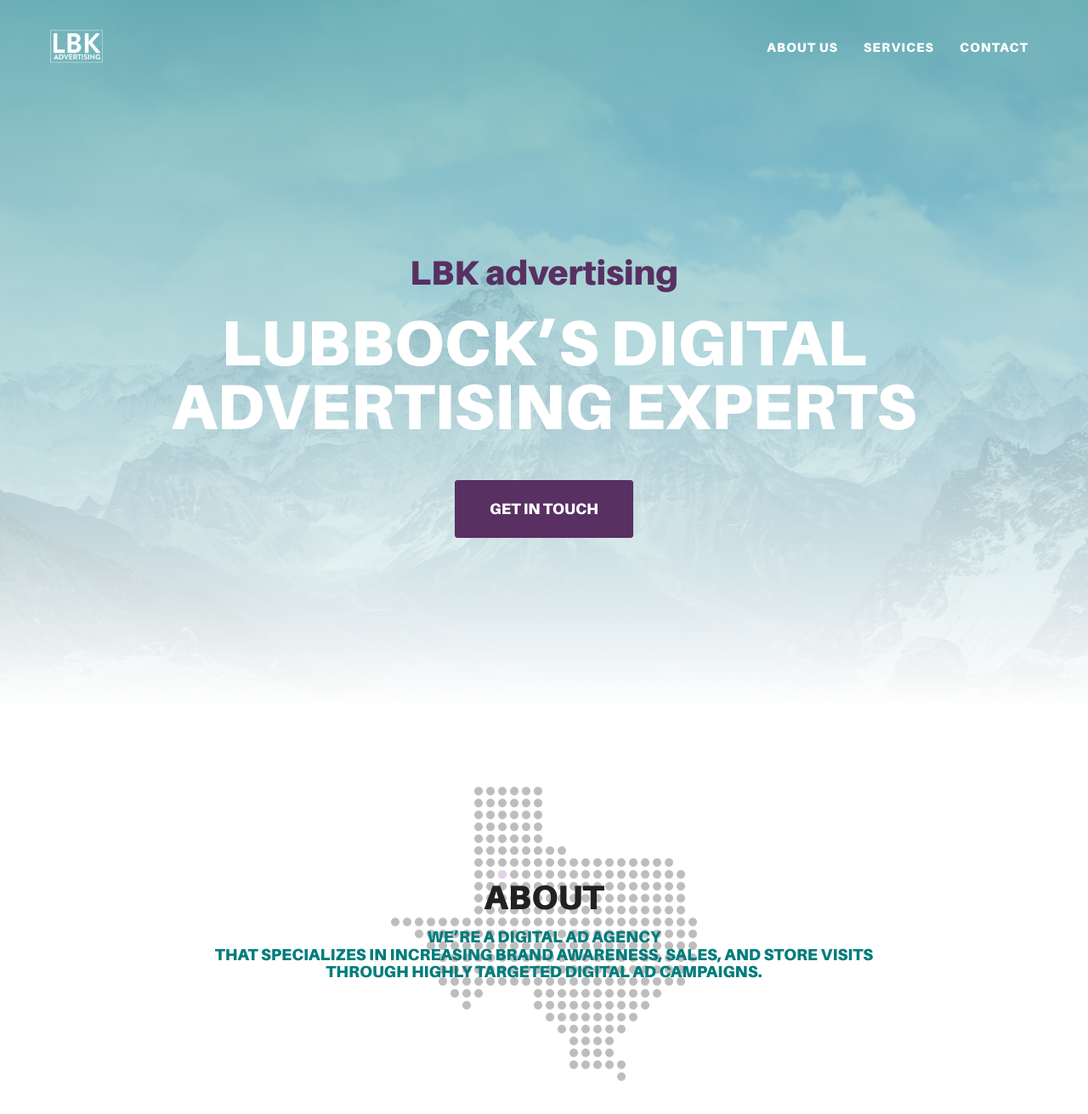
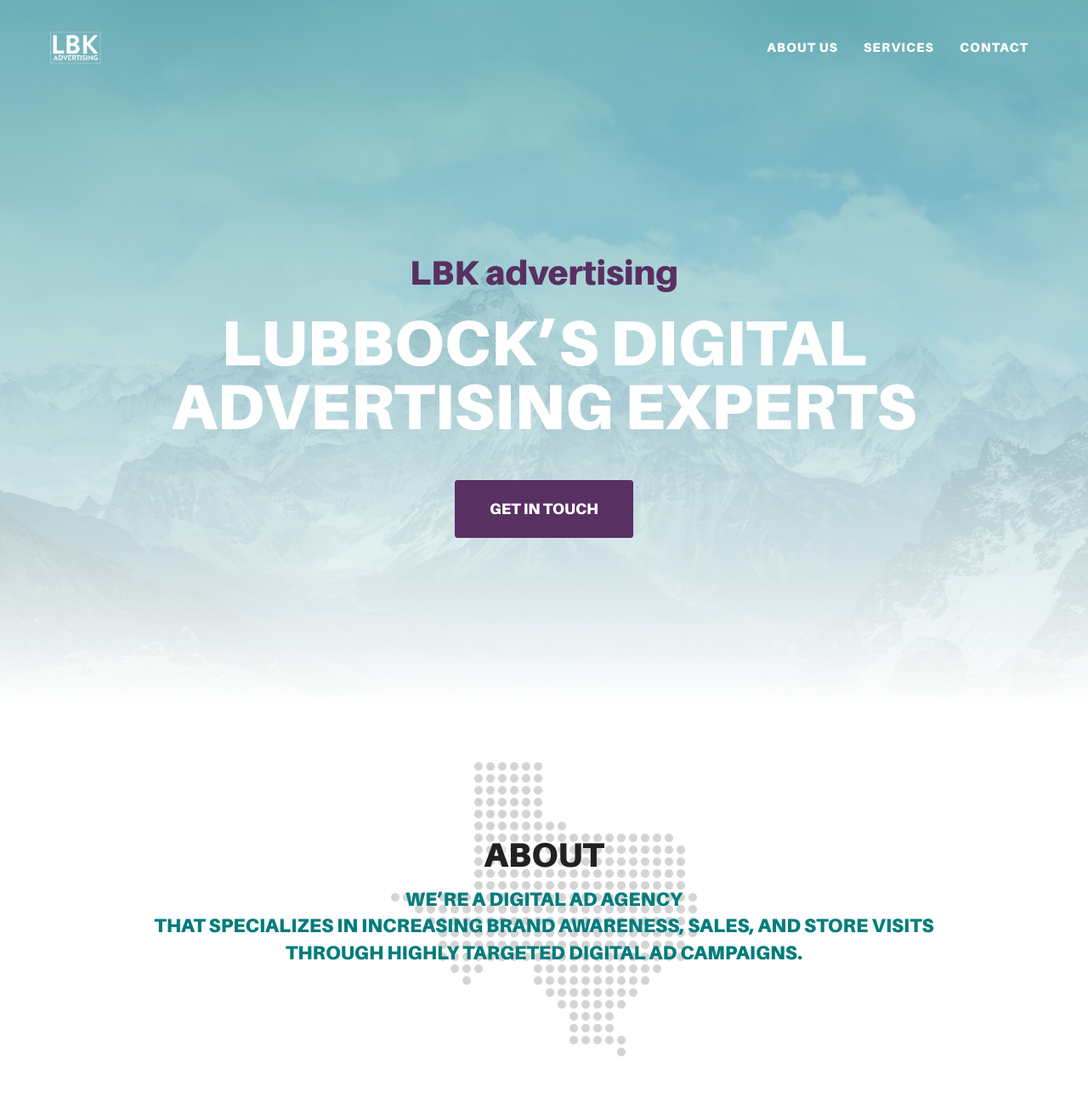
Before and after one commit to joeputnam/lbk, a Jekyll site: the page built from index.html, in a window 1280 px wide and 1400 px high. Shown: the top 1311 px of the window at 85% size. Built offline with Jekyll 4.4.1, drawn with Linux system fonts in a browser that asks for light colours.

Commit message:
styling, bgs & fonts

```diff
--- a/_includes/about.html
+++ b/_includes/about.html
@@ -5,7 +5,7 @@
 			<div class="row">
 				<div class="col-lg-12 text-center">
 					<h2 class="section-heading">About</h2>
-					<h4 class="section-subheading text-muted">We’re a digital ad agency <br>that specializes in increasing brand awareness,
+					<h4 class="lead section-subheading text-muted">We’re a digital ad agency <br>that specializes in increasing brand awareness,
         	sales, and store visits <br> through highly targeted digital ad campaigns.
         	</h4>
 				</div>
--- a/_includes/services.html
+++ b/_includes/services.html
@@ -1,5 +1,6 @@
 <!-- Services Section -->
     <section id="services">
+        <div>
         	<div class="container">
         	    <div class="row">
         	        <div class="col-lg-12 text-center">
@@ -13,24 +14,25 @@
         	                <i class="fa fa-circle fa-stack-2x text-primary"></i>
         	                <i class="fa fa-flask fa-stack-1x fa-inverse"></i>
         	            </span>
-                    <h4 class="service-heading">Strategy</h4>
-                    <p class="text-muted">Need help coming up with a winning ad strategy? <br> We can help.</p>
+        	            <h3 class="service-heading">Strategy</h3>
+        	            <p class="text-muted"><strong>Need help coming up with a winning ad strategy? <br> We can help.</strong></p>
         	        </div>
         	        <div class="col-md-4">
         	            <span class="fa-stack fa-4x">
         	                <i class="fa fa-circle fa-stack-2x text-primary"></i>
         	                <i class="fa fa-laptop fa-stack-1x fa-inverse"></i>
         	            </span>
-                    <h4 class="service-heading">Ad Management</h4>
-                    <p class="text-muted">We're experts in running Google and Facebook ads so you don't have to be.</p>
+        	            <h3 class="service-heading">Ad Management</h3>
+        	            <p class="text-muted"><strong>We're experts in running Google and Facebook ads so you don't have to be.</strong></p>
         	        </div>
         	        <div class="col-md-4">
         	            <span class="fa-stack fa-4x">
         	                <i class="fa fa-circle fa-stack-2x text-primary"></i>
         	                <i class="fa fa-puzzle-piece fa-stack-1x fa-inverse"></i>
         	            </span>
-                    <h4 class="service-heading">Ad Design</h4>
-                    <p class="text-muted">We've got a design team who can't wait to make your ads look great.</p>
+        	            <h3 class="service-heading">Ad Design</h3>
+        	            <p class="text-muted"><strong>We've got a design team who can't wait to make your ads look great.</strong></p>
+        	        </div>
         	    </div>
         	</div>
         </div>
--- a/style.css
+++ b/style.css
@@ -6,18 +6,28 @@ header > div {
 	background-image: linear-gradient( to top, rgba(255, 255, 255, 1), rgba(0, 128, 128, 0.5));
 }
 
-#about {
-	background-image: url('img/texas.png');
+#about,
+#services {
 	background-repeat: no-repeat;
 	background-position: center center;
 	background-size: 400px;
-	background-attachment: fixed;
 	padding: 0;
 }
 
-#about > div {
+#about > div,
+#services > div {
 	width: 100%;
 	height: 100%;
-	padding: 200px 0;
-	background-color: rgba(255, 255, 255, 0.74);
+	padding: 150px 0;
+	background-color: rgba(255, 255, 255, 0.83);
 }
+#about {
+	background-image: url('img/texas.png');
+	background-attachment: fixed;
+}
+
+#services {
+	background-image: url('img/services.png');
+	background-attachment: scroll;
+/*	border: 20px solid #{{ site.data.template.color.primary }};*/
+}
```
Also changed, not shown: _includes/css/agency.css (+10 -5 lines), img/services.png (added). Lines whose indentation alone changed are shown as unchanged.
